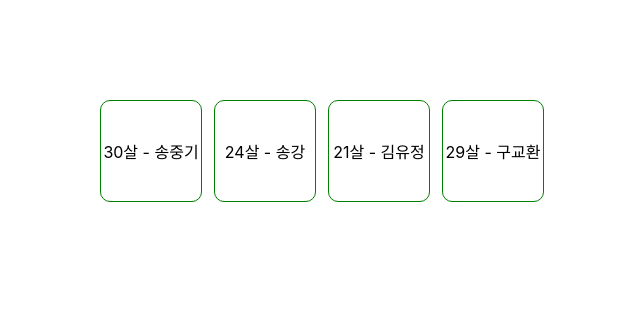
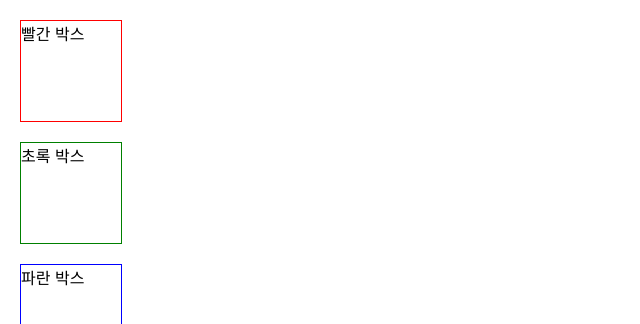
Before and after one commit to qoalstn44/React, a React (Create React App) app: page / in a window 1280 px wide. Shown: the top 324 px of the page, without its empty margins (0-640 px from the left). Built offline with nearby package versions, Linux system fonts and the light colour scheme.

Commit message:
component CSS

```diff
--- a/package.json
+++ b/package.json
@@ -9,6 +9,7 @@
     "react": "^18.1.0",
     "react-dom": "^18.1.0",
     "react-scripts": "5.0.1",
+    "styled-components": "^5.3.6",
     "web-vitals": "^2.1.4"
   },
   "scripts": {
--- a/src/App.js
+++ b/src/App.js
@@ -1,27 +1,36 @@
+// src/App.js
+
 import React from "react";
-import "./App.css"; // 🔥 반드시 App.css 파일을 import 해줘야 합니다.
+import styled from "styled-components";
 
-//  User 컴포넌트를 분리해서 구현
-function User(props) {
+// 1. styled-components를 만들었습니다.
+const StBox = styled.div`
+  width: 100px;
+  height: 100px;
+  border: 1px solid ${(props) => props.borderColor}; // 4.부모 컴포넌트에서 보낸 props를 받아 사용합니다.
+  margin: 20px;
+`;
+const boxList = ["red", "green", "blue"];
+
+// 색을 넣으면, 이름을 반환해주는 함수를 만듭니다.
+const getBoxName = (color) => {
+  switch (color) {
+    case "red":
+      return "빨간 박스";
+    case "green":
+      return "초록 박스";
+    case "blue":
+      return "파란 박스";
+    default:
+      return "검정 박스";
+  }
+};
+const App = () => {
   return (
-    <div className="square-Style">
-      {props.user.age}살 - {props.user.name}
-    </div>
-  );
-}
-
-const App = () => {
-  const users = [
-    { id: 1, age: 30, name: "송중기" },
-    { id: 2, age: 24, name: "송강" },
-    { id: 3, age: 21, name: "김유정" },
-    { id: 4, age: 29, name: "구교환" },
-  ];
-  return (
-    <div className="app-style">
-      {users.map((user) => {
-        return <User user={user} key={user.id} />;
-      })}
+    <div>
+      {boxList.map((box) => (
+        <StBox borderColor={box}>{getBoxName(box)}</StBox>
+      ))}
     </div>
   );
 };
```
Also changed, not shown: 1 other file (tests, documents, lock files or other folders).
